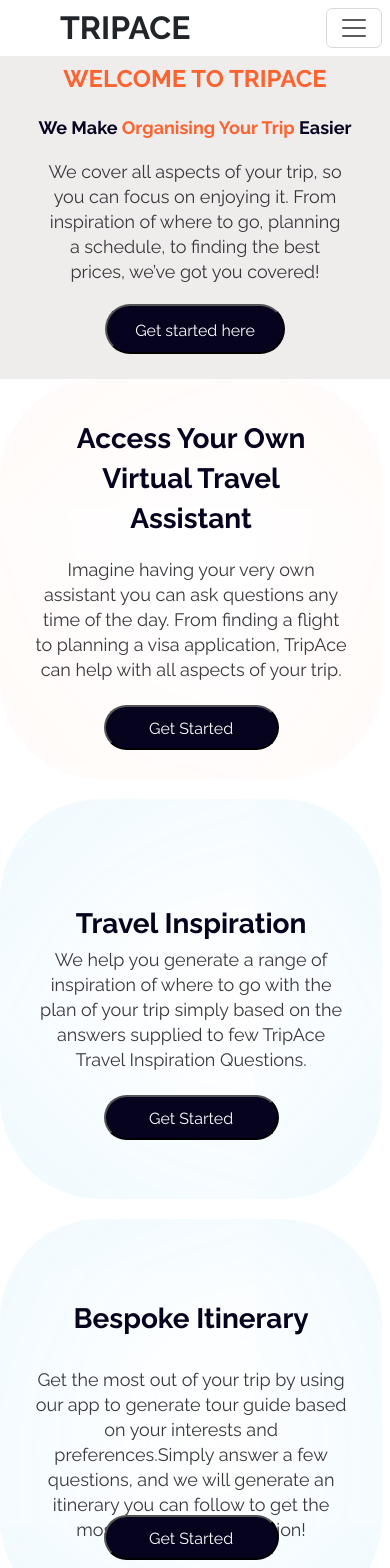
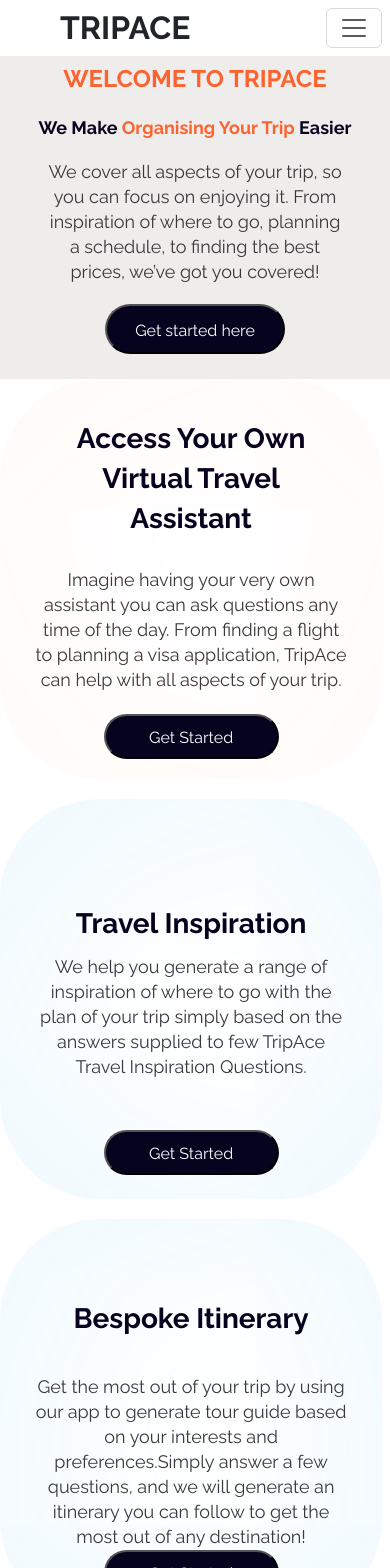
Before and after one commit to Abdulmajid48/tripace, a React (Create React App) app in the folder client/: page / in a window 390 px wide. Shown: the top 1568 px of the page. Built offline with nearby package versions, Linux system fonts and the light colour scheme.

Commit message:
thirteen commit

```diff
--- a/client/public/index.css
+++ b/client/public/index.css
@@ -18,7 +18,7 @@ body {
   }
 
   .offcanvas {
-    width: 40% !important;
+    width: 70% !important;
   }
 
   div .oldnew {
@@ -141,10 +141,10 @@ body {
   }
 
   div .wehelp {
-    margin: 60px auto 0;
+    margin: 30px auto 0;
   }
   div .getstarted {
-    margin-top: 10px;
+    margin-bottom: -35px;
   }
   div .floatitems {
     width: 100dvw;
```
